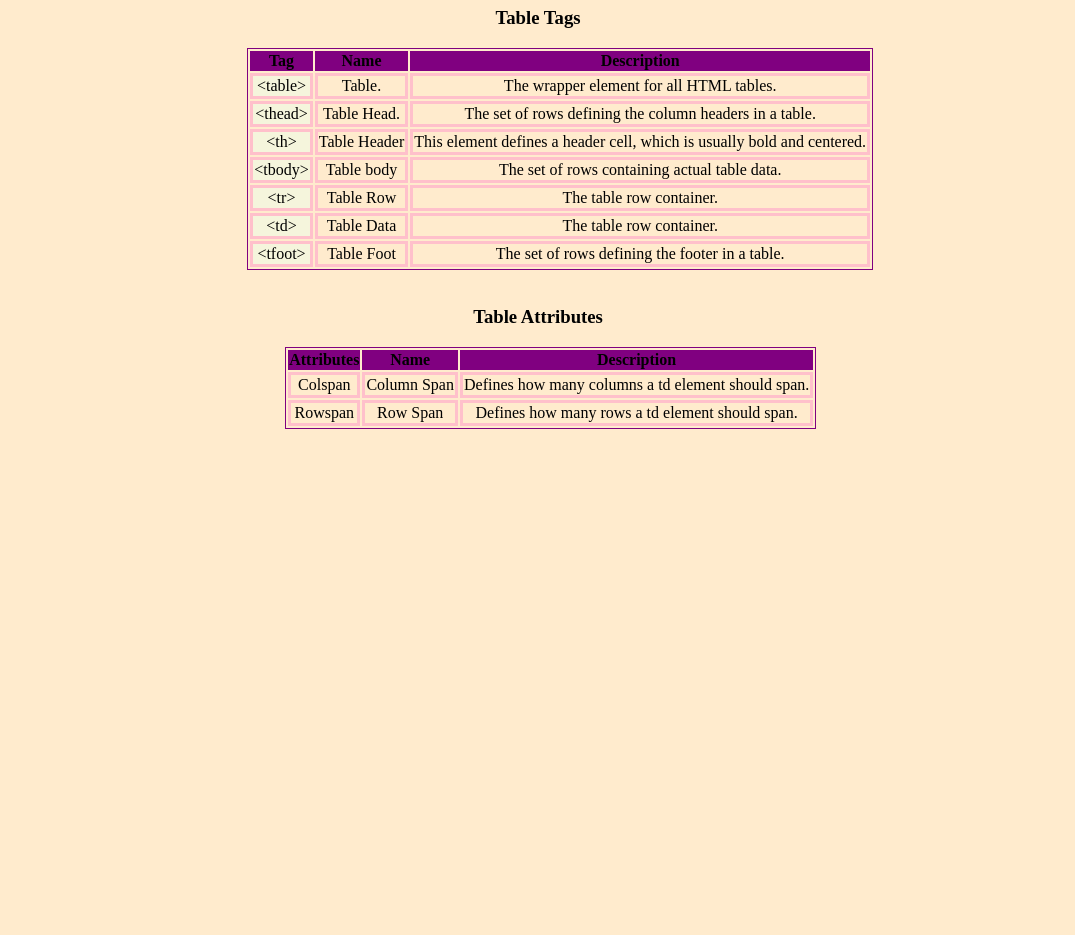
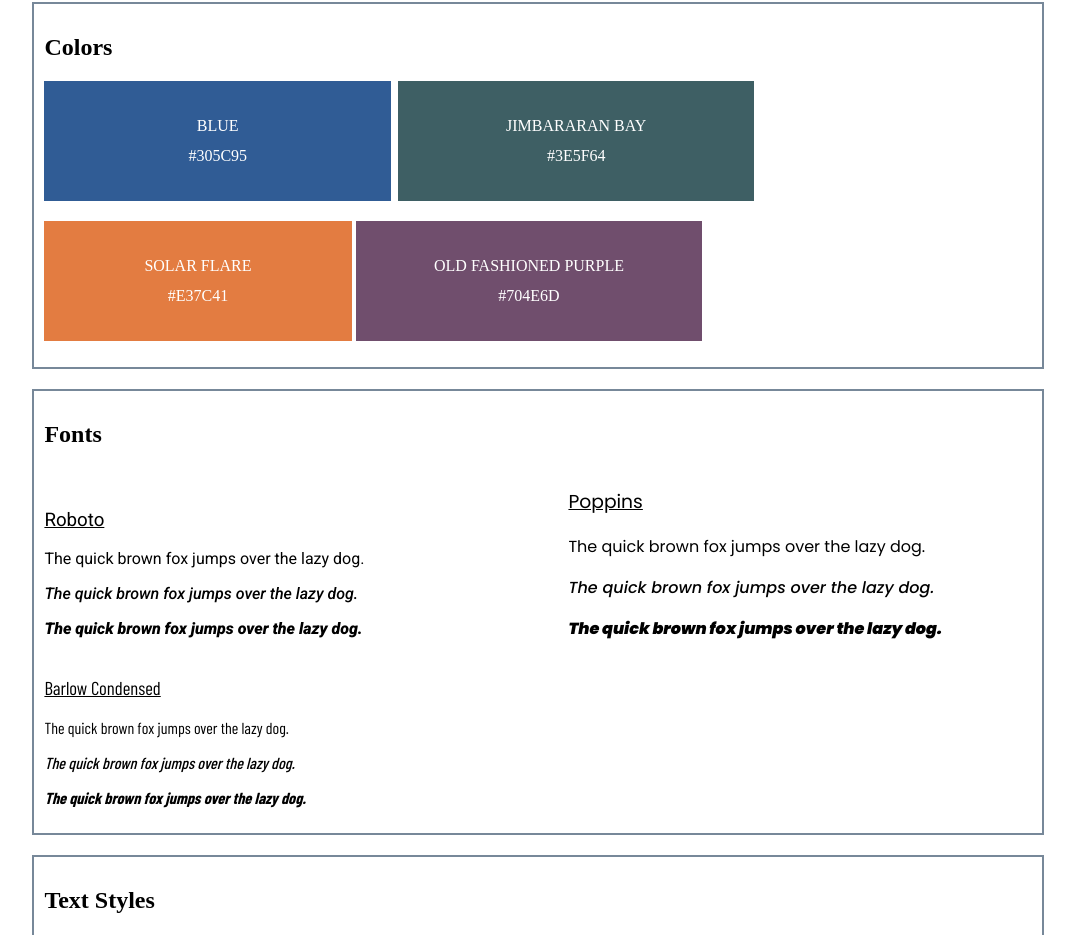
Before and after one commit to Hucars0/Hucars.github.io, a plain HTML site: page index.html in a window 1280 px wide. Shown: the part 73-1008 px from the top of the page, without its empty margins (102-1177 px from the left). Before the commit the page ends 800 px from the top, so only its background shows below. Drawn offline with nearby package versions, Linux system fonts and the light colour scheme; a web font is replaced by a local one.

Commit message:
Add files via upload

```diff
--- a/index.html
+++ b/index.html
@@ -1,89 +1,101 @@
 <!DOCTYPE html>
 <html lang="en">
     <head>
-    <meta charset="UTF-8" />
-    <meta name="viewport" content="width=device-width, initial-scale=1.0" />
-    <title>CodeProject</title>
-    <link rel="stylesheet" href="./styles.css" />
+        <meta charset="UTF-8">
+        <meta name="viewport" content="width=device-width, initial-scale=1.0">
+        <title>Prueba</title>
+        <link rel="stylesheet" href="./styles.css">
+        <link rel="preconnect" href="https://fonts.googleapis.com">
+        <link
+            rel="preconnect"
+            href="https://fonts.gstatic.com"
+            crossorigin="crossorigin">
+        <link
+            href="https://fonts.googleapis.com/css2?family=Roboto:ital,wght@0,100;0,300;0,400;0,500;0,700;0,900;1,100;1,300;1,400;1,500;1,700;1,900&display=swap"
+            rel="stylesheet">
+        <link rel="preconnect" href="https://fonts.googleapis.com">
+        <link
+            rel="preconnect"
+            href="https://fonts.gstatic.com"
+            crossorigin="crossorigin">
+        <link
+            href="https://fonts.googleapis.com/css2?family=Poppins:ital,wght@0,100;0,200;0,300;0,400;0,500;0,600;0,700;0,800;0,900;1,100;1,200;1,300;1,400;1,500;1,600;1,700;1,800;1,900&display=swap"
+            rel="stylesheet">
+        <link rel="preconnect" href="https://fonts.googleapis.com">
+        <link
+            rel="preconnect"
+            href="https://fonts.gstatic.com"
+            crossorigin="crossorigin">
+        <link
+            href="https://fonts.googleapis.com/css2?family=Barlow+Condensed:ital,wght@0,100;0,200;0,300;0,400;0,500;0,600;0,700;0,800;0,900;1,100;1,200;1,300;1,400;1,500;1,600;1,700;1,800;1,900&display=swap"
+            rel="stylesheet">
     </head>
     <body>
-    <h1>HTML TABLE REFERENCE</h1>
-    <h3>Table Tags</h3>
-    <div class="one">
-      <table>
-        <thead>
-          <tr>
-            <th>Tag</th>
-            <th>Name</th>
-            <th>Description</th>
-          </tr>
-        </thead>
-        <tbody>
-          <tr>
-            <td class="special">&lttable&gt</td>
-            <td>Table.</td>
-            <td>The wrapper element for all HTML tables.</td>
-          </tr>
-          <tr>
-            <td class="special">&ltthead&gt</td>
-            <td>Table Head.</td>
-            <td>The set of rows defining the column headers in a table.</td>
-          </tr>
-          <tr>
-            <td class="special">&ltth&gt</td>
-            <td>Table Header</td>
-            <td>
-              This element defines a header cell, which is usually bold and
-              centered.
-            </td>
-          </tr>
-          <tr>
-            <td class="special">&lttbody&gt</td>
-            <td>Table body</td>
-            <td>The set of rows containing actual table data.</td>
-          </tr>
-          <tr>
-            <td class="special">&lttr&gt</td>
-            <td>Table Row</td>
-            <td>The table row container.</td>
-          </tr>
-          <tr>
-            <td class="special">&lttd&gt</td>
-            <td>Table Data</td>
-            <td>The table row container.</td>
-          </tr>
-          <tr>
-            <td class="special">&lttfoot&gt</td>
-            <td>Table Foot</td>
-            <td>The set of rows defining the footer in a table.</td>
-          </tr>
-        </tbody>
-      </table>
+        <h1 class="my">My Website Style Guide</h1>
+        <section>
+            <div class="colors">
+                <h2>Colors</h2>
+                <ul style="padding-left: 10px;">
+                    <li class="color1">BLUE
+                        <br>#305C95</li>
+                    <li class="color2">JIMBARARAN BAY
+                        <br>#3E5F64</li>
+                    <li class="color3">SOLAR FLARE
+                        <br>#E37C41</li>
+                    <li class="color4">OLD FASHIONED PURPLE
+                        <br>
+                        #704E6D</li>
+                </ul>
             </div>
-    <br />
-    <h3>Table Attributes</h3>
-    <div class="two">
-      <table>
-        <thead>
-          <tr>
-            <th>Attributes</th>
-            <th>Name</th>
-            <th>Description</th>
-          </tr>
-        </thead>
-        <tbody>
-          <tr>
-            <td>Colspan</td>
-            <td>Column Span</td>
-            <td>Defines how many columns a td element should span.</td>
-          </tr>
-          <tr>
-            <td>Rowspan</td>
-            <td>Row Span</td>
-            <td>Defines how many rows a td element should span.</td>
-          </tr>
-        </tbody>
-      </table>
+        </section>
+        <section>
+            <div class="fonts">
+                <h2>Fonts</h2>
+                <div class="roboto">
+                    <h3 class="robotoh3">Roboto</h3>
+
+                    <p class="roboto1">The quick brown fox jumps over the lazy dog.</p>
+                    <p class="roboto2">The quick brown fox jumps over the lazy dog.</p>
+                    <p class="roboto3">The quick brown fox jumps over the lazy dog.</p>
                 </div>
+                <div class="poppins">
+                    <h3 class="poppinsh3">Poppins</h3>
+
+                    <p class="poppins1">The quick brown fox jumps over the lazy dog.</p>
+                    <p class="poppins2">The quick brown fox jumps over the lazy dog.</p>
+                    <p class="poppins3">The quick brown fox jumps over the lazy dog.</p>
+                </div>
+                <div class="barlow">
+                    <h3 class="barlowh3">Barlow Condensed</h3>
+                    <p class="barlow1">The quick brown fox jumps over the lazy dog.</p>
+                    <p class="barlow2">The quick brown fox jumps over the lazy dog.</p>
+                    <p class="barlow3">The quick brown fox jumps over the lazy dog.</p>
+                </div>
+            </div>
+        </section>
+        <section>
+            <div class="text">
+                <h2 >Text Styles</h2>
+                <h1 class="page">H1: Main page heading</h1>
+                <ul>
+                    <li>Font-weight: 700 (bold)</li>
+                    <li>Font-size: 30px</li>
+                    <li>font-family: Roboto
+                    </li>
+                </ul>
+                <h2 class="sub">H2: Subheading</h2>
+                <ul>
+                    <li>Font-weight: 500</li>
+                    <li>Font-size: 18px</li>
+                    <li>Font-family: Poppins</li>
+                </ul>
+                <p>P: Paragraph text</p>
+                <ul>
+                    <li>Font-weight: 400 (regular)</li>
+                    <li>Font-size: 14</li>
+                    <li>Font-family: Barlow</li>
+                </ul>
+            </div>
+        </section>
     </body>
 </html>
--- a/styles.css
+++ b/styles.css
@@ -1,30 +1,171 @@
-body {
-    text-align: center;
-    background-color: blanchedalmond;
+.my {
+    font-family: "Roboto", sans-serif;
+    font-weight: 700;
+    font-size: 30px;
+    margin-left: 10%;
 }
 
-thead {
-    background-color: purple;
+.page {
+    font-family: "Roboto", sans-serif;
+    font-weight: 700;
+    font-size: 30px;
+    margin-left: 10px;
 }
 
-table {
-    text-align: center;
-    border: purple solid 1px;
+.colors,
+.fonts,
+.text {
+    border: 2px solid lightslategray;
+    margin-right: 10%;
+    margin-left: 10%;
+    padding: 10px 0;
+    margin-top: 10px;
+    margin-bottom: 20px;
+
 }
 
-.one {
-
-    margin-left: 27%;
+.barlow,
+.colors h2,
+.fonts h2,
+.roboto,
+.text h2,
+.text p {
+    margin-left: 10px;
 }
 
-td {
-    border: pink solid 3px;
+.colors li {
+    display: inline-block;
 }
 
-.special {
-    background-color: beige;
+.color1 {
+    background-color: #305C95;
+    color: white;
+    text-align: center;
+    line-height: 30px;
+    padding: 30px 144px;
+    margin-bottom: 20px;
+    margin-right: 3px;
 }
 
-.two {
-    margin-left: 30%;
+.color2 {
+    background-color: #3E5F64;
+    color: white;
+    text-align: center;
+    line-height: 30px;
+    padding: 30px 108px;
+    margin-right: 3px;
 }
+
+.color3 {
+    background-color: #E37C41;
+    color: white;
+    text-align: center;
+    line-height: 30px;
+    padding: 30px 100px;
+}
+
+.color4 {
+    background-color: #704E6D;
+    color: white;
+    text-align: center;
+    line-height: 30px;
+    padding: 30px 78.5px;
+}
+
+.poppins,
+.roboto {
+    display: inline-block;
+}
+
+.poppins {
+    margin-left: 200px;
+    margin-right: 50px;
+}
+
+.robotoh3 {
+    margin-left: 0;
+    font-family: roboto;
+    font-weight: 400;
+    font-style: normal;
+    text-decoration: underline;
+}
+
+.roboto1 {
+    font-family: "Roboto", sans-serif;
+    font-weight: 400;
+    font-style: normal;
+}
+
+.roboto2 {
+    font-family: "Roboto", sans-serif;
+    font-weight: 500;
+    font-style: italic;
+}
+
+.roboto3 {
+    font-family: "Roboto", sans-serif;
+    font-weight: 900;
+    font-style: italic;
+}
+
+.poppinsh3 {
+    font-family: "Poppins";
+    font-weight: 400;
+    font-style: normal;
+    text-decoration: underline;
+}
+
+.poppins1 {
+    font-family: "Poppins", sans-serif;
+    font-weight: 400;
+    font-style: normal;
+}
+
+.poppins2 {
+    font-family: "Poppins", sans-serif;
+    font-weight: 500;
+    font-style: italic;
+}
+
+.poppins3 {
+    font-family: "Poppins", sans-serif;
+    font-weight: 900;
+    font-style: italic;
+}
+
+.barlowh3 {
+    font-family: "Barlow Condensed", sans-serif;
+    font-weight: 400;
+    font-style: normal;
+    text-decoration: underline;
+}
+
+.barlow1 {
+    font-family: "Barlow Condensed", sans-serif;
+    font-weight: 400;
+    font-style: normal;
+}
+
+.barlow2 {
+    font-family: "Barlow Condensed", sans-serif;
+    font-weight: 500;
+    font-style: italic;
+}
+
+.barlow3 {
+    font-family: "Barlow Condensed", sans-serif;
+    font-weight: 900;
+    font-style: italic;
+}
+
+.sub {
+    font-weight: 500;
+    font-size: 18px;
+    font-family: "Poppins";
+}
+
+.text p {
+    font-weight: 400;
+    font-size: 14px;
+    font-family: "Barlow Condensed";
+}
```
Lines whose indentation alone changed are shown as unchanged.
